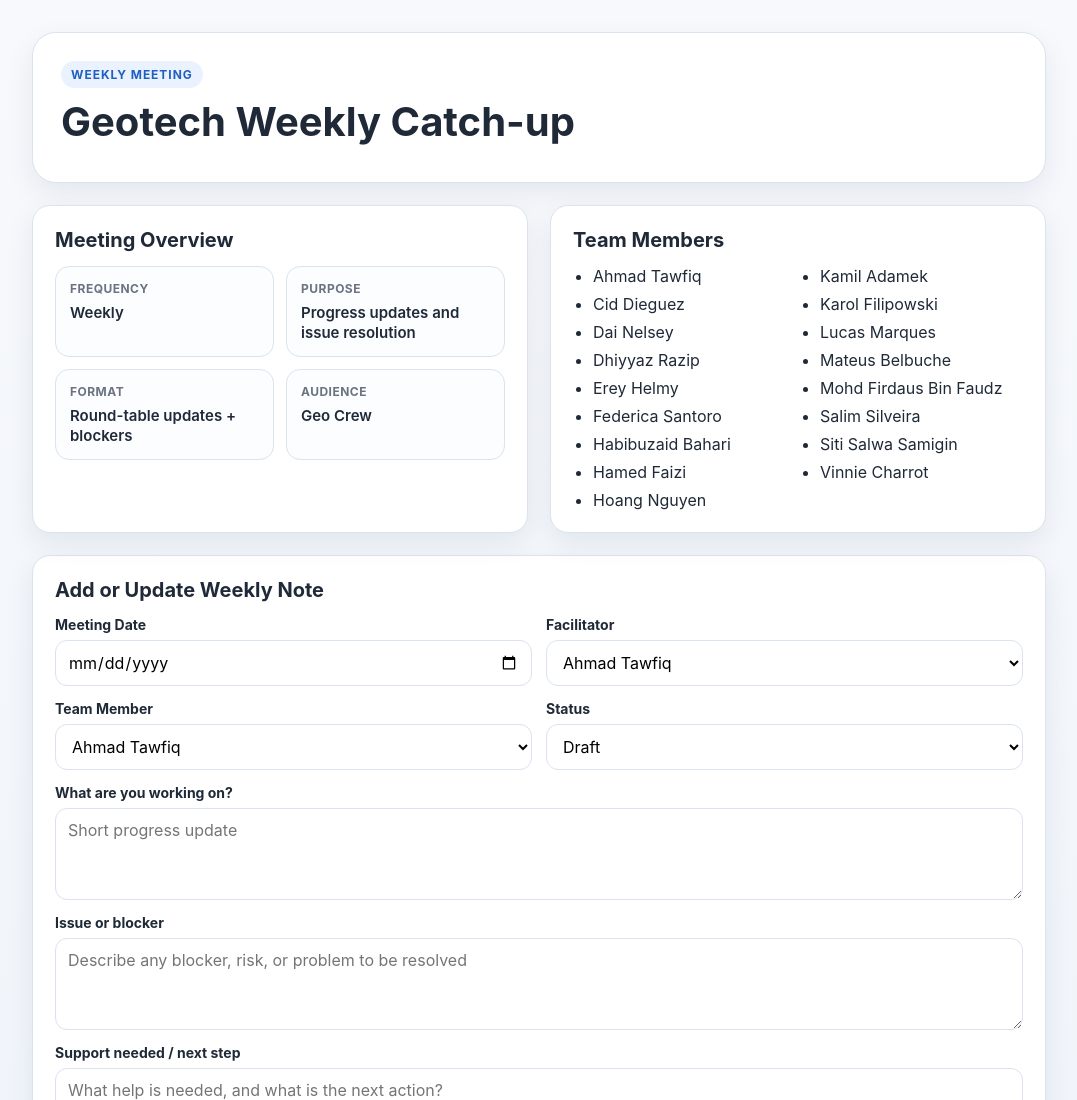
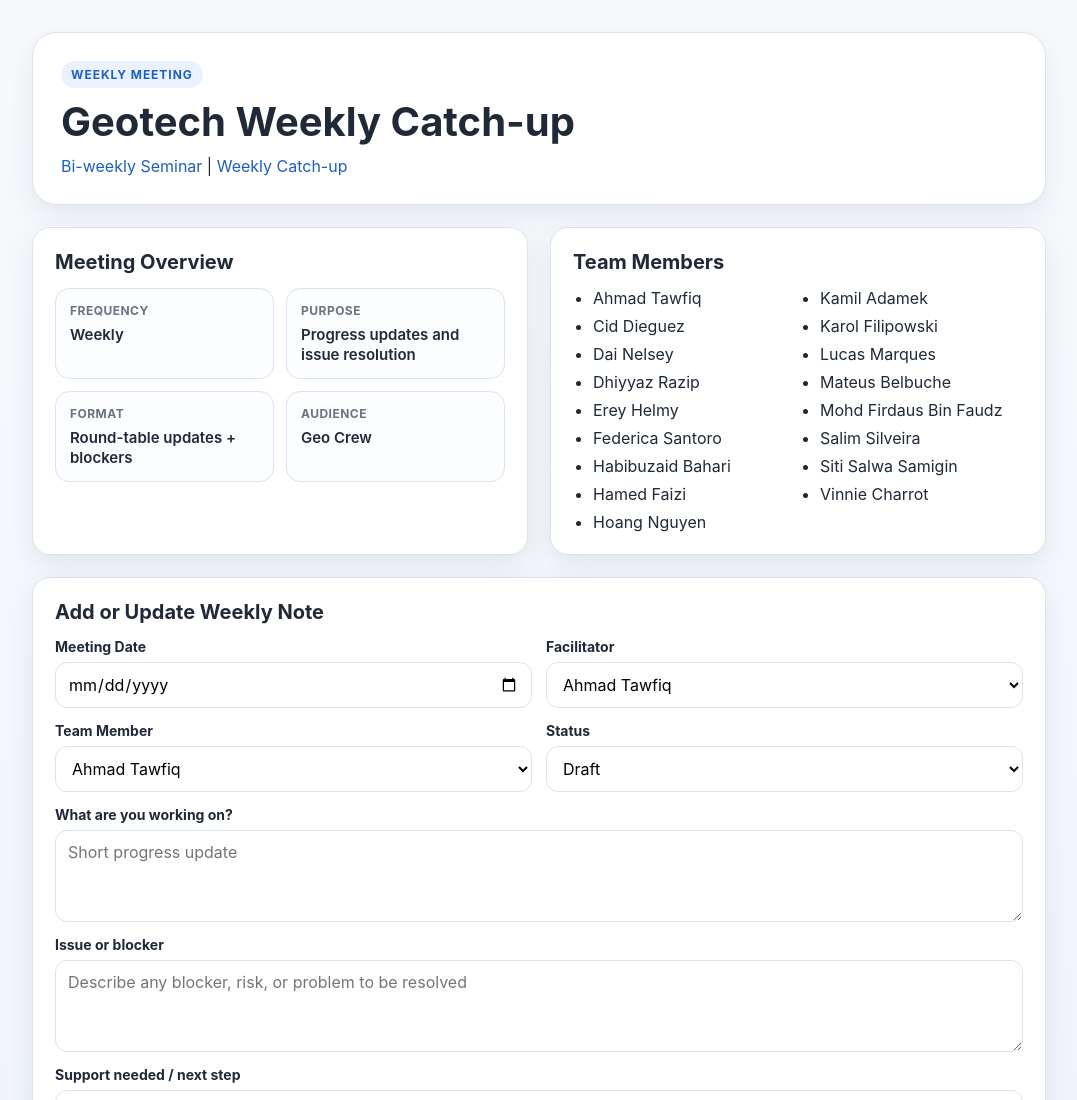
Before and after one commit to HamedFai/seminar-planner, a plain HTML site: page weekly-meeting.html in a window 1280 px wide. Shown: the top 1100 px of the page, without its empty margins (101-1178 px from the left). Drawn offline with Linux system fonts and the light colour scheme.

Commit message:
Update weekly-meeting.html

```diff
--- a/weekly-meeting.html
+++ b/weekly-meeting.html
@@ -277,6 +277,11 @@
     <section class="hero">
       <div class="eyebrow">Weekly Meeting</div>
       <h1>Geotech Weekly Catch-up</h1>
+
+    <div style="margin-top:12px;">
+      <a href="index.html">Bi-weekly Seminar</a> |
+      <a href="weekly-meeting.html">Weekly Catch-up</a>
+    </div>
     </section>
 
     <div class="top-grid">
```
